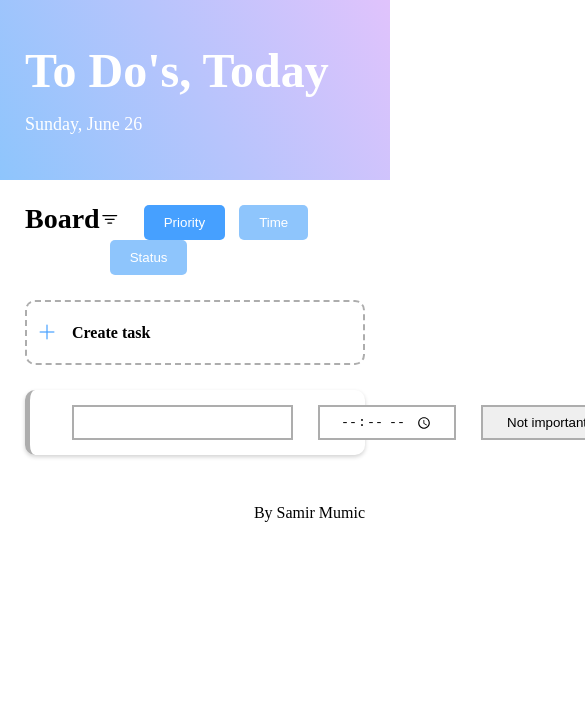
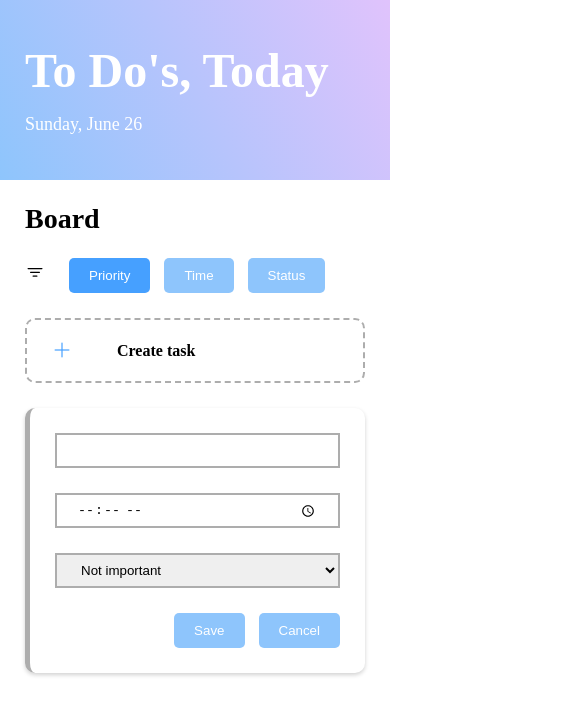
Before and after one commit to samumic/cas_fee_todo, a website with bundled scripts: page source/public/index.html in a window 390 px wide. Both pictures are taken after a click on the element "Create task". Shown: the top 720 px of the page, 585 px wide, since content can reach past the window. Built offline with nearby package versions, Linux system fonts and the light colour scheme; no server answers.

Commit message:
feat: adds little mobile adaptions

```diff
--- a/source/public/components/list-item-edit/list-item-edit.css
+++ b/source/public/components/list-item-edit/list-item-edit.css
@@ -1,5 +1,4 @@
 .task__list-item--edit {
-  padding-left: 42px;
   border-left: 5px solid var(--babyGrey);
   box-shadow: var(--shadowBox);
 }
@@ -20,3 +19,19 @@
   padding: 0 20px;
   border: 2px solid var(--babyGrey);
 }
+
+@media only screen and (max-width: 825px) {
+  .task__list-item--edit {
+    display: flex;
+  }
+
+  .task__list-item-form {
+    flex-direction: column;
+    align-items: stretch;
+  }
+
+  .task__list-item-input {
+    margin-bottom: 25px;
+    margin-right: 0;
+  }
+}
--- a/source/public/components/list-item/list-item.css
+++ b/source/public/components/list-item/list-item.css
@@ -4,28 +4,29 @@
   align-items: center;
   width: 100%;
   height: 65px;
-  padding: 10px;
   margin-bottom: 25px;
   border-radius: 10px;
   cursor: pointer;
   transition: background-color ease-in 0.2s;
+  padding: 10px 10px 10px 43px;
+  box-shadow: var(--shadowBox);
 }
 
 .task__list-item-text {
   font-weight: 600;
-  flex: 5;
+  flex: 50%;
 }
 
 .task__list-item-date {
-  flex: 1;
+  flex: 10%;
 }
 
 .task__list-item-status {
-  flex: 1;
+  flex: 10%;
 }
 
 .task__list-item-priority {
-  flex: 1;
+  flex: 10%;
 }
 
 .task__list-item-priority i {
@@ -42,12 +43,6 @@
 
 .task__list-item-priority i::before {
   color: var(--white);
-}
-
-.task__list-item--open,
-.task__list-item--closed {
-  padding-left: 43px;
-  box-shadow: var(--shadowBox);
 }
 
 .task__list-item--open .task__list-item-status span,
@@ -122,3 +117,19 @@
 .task__list-item--closed .task__list-item-actions .bi-check-square::before {
   content: '\F5D6';
 }
+
+@media only screen and (max-width: 825px) {
+  .task__list-item {
+    height: auto;
+    padding: 25px;
+    display: grid;
+    grid-template-columns: 50% 50%;
+    grid-gap: 30px;
+    min-height: 265px;
+  }
+
+  .task__list-item-text {
+    max-width: 150px;
+    overflow: hidden;
+  }
+}
--- a/source/public/components/list/list.css
+++ b/source/public/components/list/list.css
@@ -20,8 +20,9 @@
   height: 100%;
 }
 
-.task__list-create {
+.task-list .task__list-create {
   border: dashed 2px var(--babyGrey);
+  box-shadow: none;
 }
 
 .task__list-create i {
@@ -51,3 +52,19 @@
 .task-list__header-filter-action:hover {
   background-color: var(--babyBlueDark);
 }
+
+@media only screen and (max-width: 825px) {
+  .task-list__header {
+    flex-direction: column;
+  }
+
+  .task-list__header-title {
+    margin-bottom: 25px;
+  }
+
+  .task-list .task__list-create {
+    display: flex;
+    height: 65px;
+    min-height: auto;
+  }
+}
```
